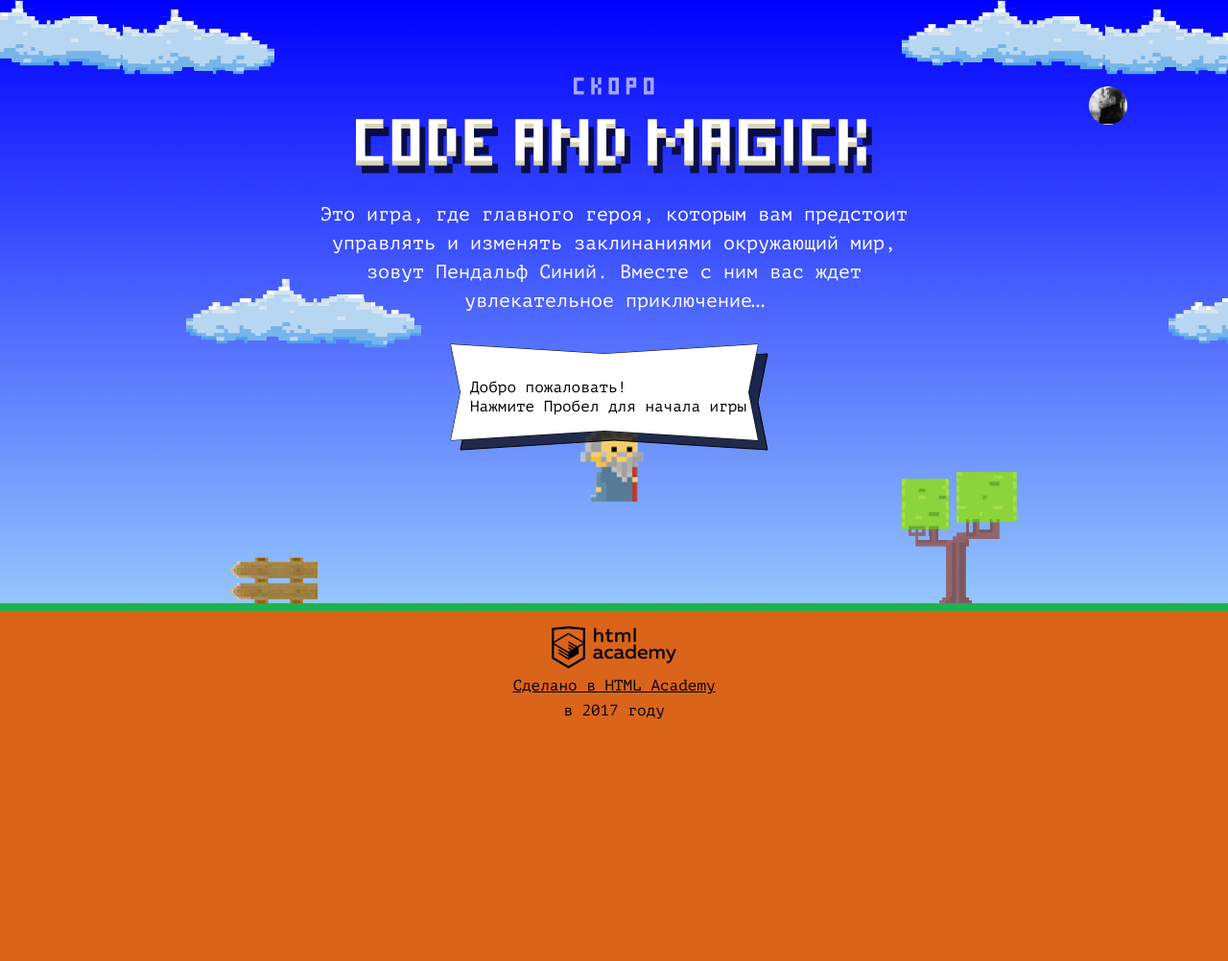
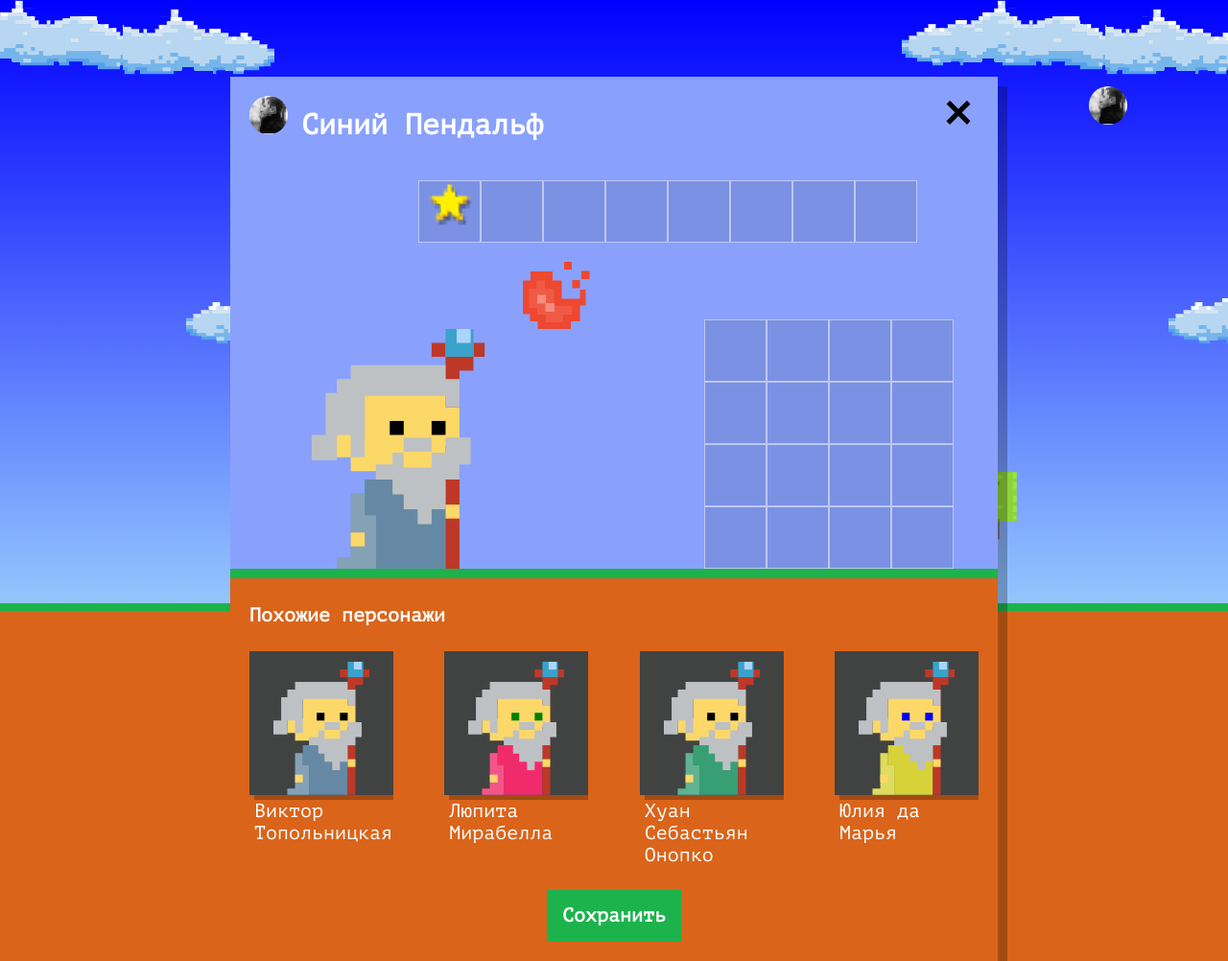
Before and after one commit to kin-tama/1418299-code-and-magick-21, a website: page index.html in a window 1280 px wide. Shown: the whole page at 96% size. Before the commit the page ends 800 px from the top, so only its background shows below. Drawn offline with Linux system fonts and the light colour scheme.

Commit message:
сделал генератор колдунов

```diff
--- a/index.html
+++ b/index.html
@@ -208,6 +208,7 @@
 </script>
 
 <script src="js/stat.js"></script>
+<script src="js/setup.js"></script>
 <script src="js/game.js"></script>
 
 
--- /dev/null
+++ b/js/setup.js
@@ -0,0 +1,44 @@
+'use strict';
+// показываем "setup"
+
+let userDialog = document.querySelector('.setup');
+userDialog.classList.remove('hidden');
+document.querySelector('.setup-similar').classList.remove('hidden');
+
+// нашли куда вставлять
+let similarListElement = document.querySelector('.setup-similar-list');
+
+// нашли что вставлять
+let similarWizardTemplate = document.querySelector('#similar-wizard-template').content.querySelector('.setup-similar-item');
+
+// функция-рандомайзер
+const getRandomInteger = function (min, max) {
+  let rand = min - 0.5 + Math.random() * (max - min + 1);
+  return Math.round(rand);
+};
+
+// генератор массива колдунов-объектов
+
+const WIZARD_NAMES = ["Иван ", "Хуан Себастьян ", "Мария ", "Кристоф ", "Виктор ", "Юлия ", "Люпита ", "Вашингтон "];
+const FAMILY_NAMES = ["да Марья", "Верон", "Мирабелла", "Вальц", "Онопко", "Топольницкая", "Нионго", "Ирвинг"];
+const COAT_COLORS = ["rgb(101, 137, 164)", "rgb(241, 43, 107)", "rgb(146, 100, 161)", "rgb(56, 159, 117)", "rgb(215, 210, 55)", "rgb(0, 0, 0)"];
+const EYE_COLORS = ["black", "red", "blue", "yellow", "green"];
+let wizards = [];
+
+for (let i = 0; i < 4; i++) {
+  wizards[i] = {
+    name: WIZARD_NAMES[getRandomInteger(0, 7)] + FAMILY_NAMES[getRandomInteger(0, 7)],
+    coatColor: COAT_COLORS[getRandomInteger(0, 5)],
+    eyesColor: EYE_COLORS[getRandomInteger(0, 4)]
+  };
+}
+
+// добавление в шаблон колдунов
+
+for (let i = 0; i < wizards.length; i++) {
+  let wizardElement = similarWizardTemplate.cloneNode(true);
+  wizardElement.querySelector('.setup-similar-label').textContent = wizards[i].name;
+  wizardElement.querySelector('.wizard-coat').style.fill = wizards[i].coatColor;
+  wizardElement.querySelector('.wizard-eyes').style.fill = wizards[i].eyesColor;
+  similarListElement.appendChild(wizardElement);
+}
```
